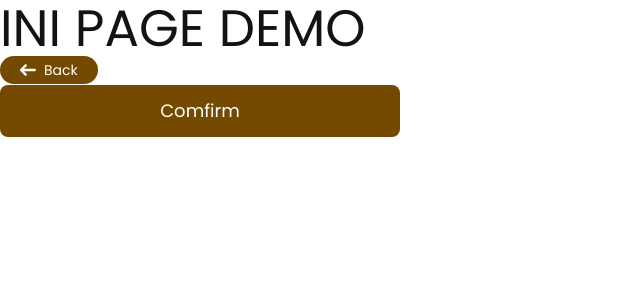
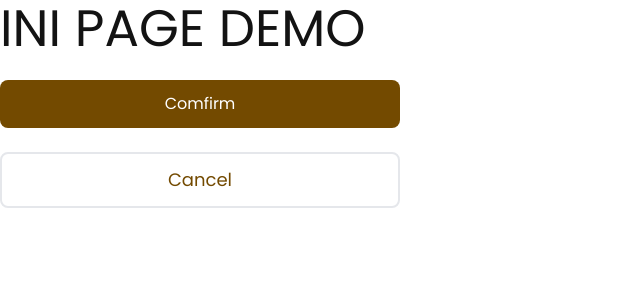
Before and after one commit to TitoPutraaa/Lapancoms, a React (Vite) app in the folder Lapancoms/: page /demo in a window 1280 px wide. Shown: the top 300 px of the page, without its empty margins (0-640 px from the left). Built offline with nearby package versions, Linux system fonts and the light colour scheme; the HTML template or start-up script is replaced by a standard one.

Commit message:
updt comfirm btn

```diff
--- /dev/null
+++ b/Lapancoms/src/components/common/CancelBtn.jsx
@@ -0,0 +1,11 @@
+export default function CancelBtn() {
+  return (
+    <div>
+      <button
+        type="button"
+        className="bg-white text-primary border-2 border-gray-200 w-100 font-poppins font rounded-lg text-lg py-3 hover:bg-gray-100" >
+        Cancel
+      </button>
+    </div>
+  );
+}
--- a/Lapancoms/src/components/common/ComfirmBtn.jsx
+++ b/Lapancoms/src/components/common/ComfirmBtn.jsx
@@ -1,8 +1,8 @@
 export default function ComfirmBtn() {
     return(
         <div>
-  <button type="button" className="text-white bg-primary hover:opacity-90 w-100 font-poppins rounded-lg text-lg py-3">Comfirm</button>
-</div>
+        <button type="button" className="text-white bg-primary hover:opacity-90 w-100 font-poppins rounded-lg text-base py-3">Comfirm</button>
+        </div>
 
     );
 }
--- a/Lapancoms/src/pages/Demo.jsx
+++ b/Lapancoms/src/pages/Demo.jsx
@@ -1,12 +1,15 @@
 import BackBtn from "../components/common/BackBtn";
+import CancelBtn from "../components/common/CancelBtn";
 import ComfirmBtn from "../components/common/ComfirmBtn";
 
 export default function Demo() {
     return (
         <div>
             <h1>INI PAGE DEMO</h1>
-            <BackBtn/>
+            <br></br>
             <ComfirmBtn/>
+            <br></br>
+            <CancelBtn/>
         </div>
     )
 }
```
